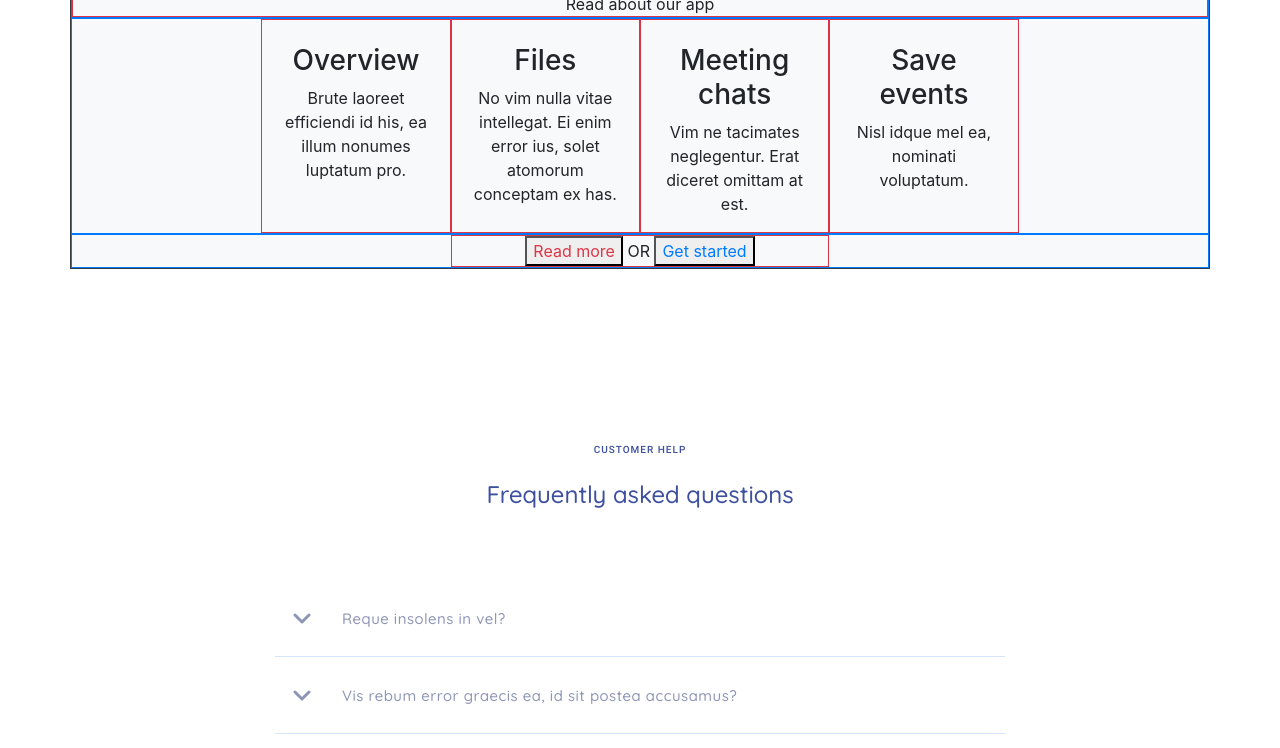
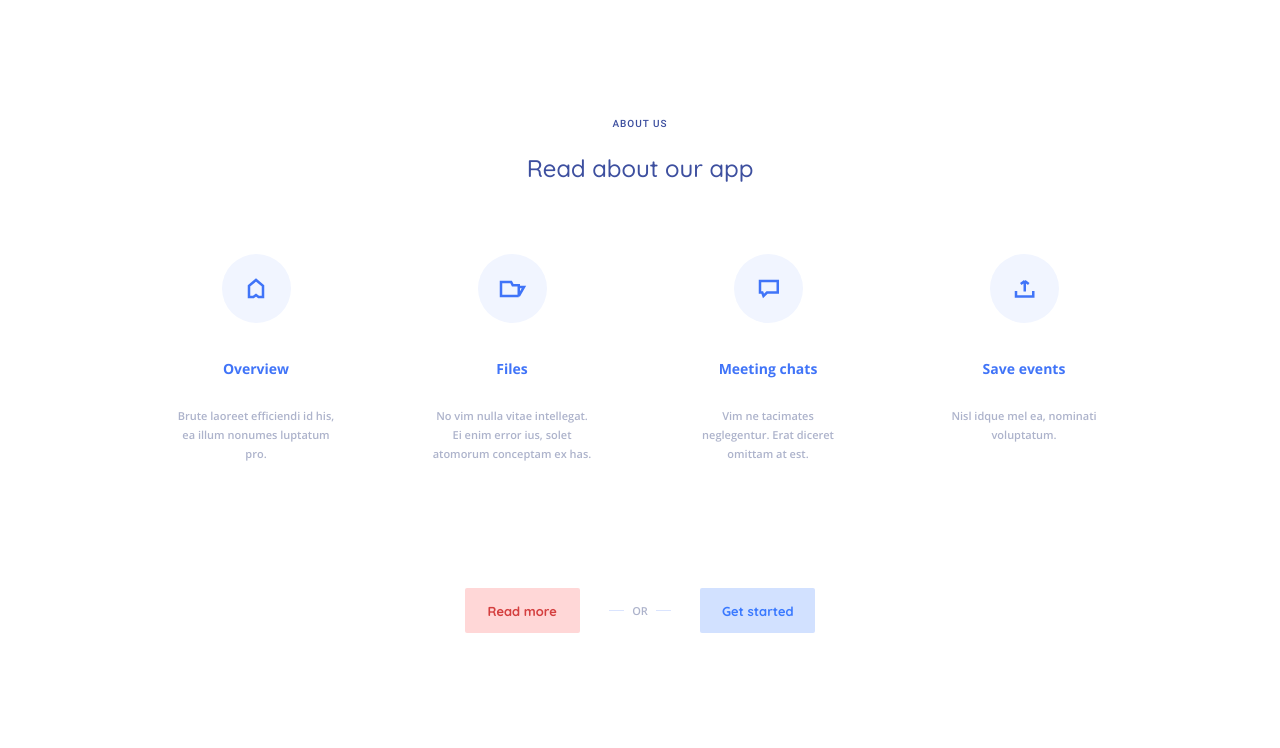
Before and after one commit to Ramashka-Luba/Bootstrap, a plain HTML site: page src/index.html in a window 1280 px wide. Shown: the part 57-805 px from the top of the page. Drawn offline with nearby package versions, Linux system fonts and the light colour scheme; files that its build step writes are made by us from their sources; files whose address does not match are found by name.

Commit message:
added about section

```diff
--- a/gulpfile.js
+++ b/gulpfile.js
@@ -60,12 +60,16 @@ const jsFiles = [
 
 // TASKS
 // объявляем функции под сборки (все пути относительные)
+
+//!!!!!!!!!!!!!!!!!!!!!!!!!
+//!!!!!!! Сделано для Deploy  проекта на GitHub pages
 var ghPages = require('gulp-gh-pages');
 
 gulp.task('deploy', function() {
   return gulp.src('./dist/**/*')
     .pipe(ghPages());
 });
+//!!!!!!!!!!!!!!!!!!!!!!!!!!
 
 // Локальный сервер
 function serve() {
--- a/src/assets/scss/style.scss
+++ b/src/assets/scss/style.scss
@@ -1,10 +1,14 @@
+@font-face {
+    font-family: "RobotoRegular";
+    src: url("./../fonts/Roboto-Regular.ttf") format("truetype");
+}
 @font-face {
     font-family: "RobotoMedium";
     src: url("./../fonts/Roboto-Medium.ttf") format("truetype");
 }
 @font-face {
-    font-family: "RobotoRegular";
-    src: url("./../fonts/Roboto-Regular.ttf") format("truetype");
+    font-family: "QuicksandRegular";
+    src: url("./../fonts/Quicksand-Regular.ttf") format("truetype");
 }
 @font-face {
     font-family: "QuicksandMedium";
@@ -14,17 +18,103 @@
     font-family: "QuicksandBold";
     src: url("./../fonts/Quicksand-Bold.ttf") format("truetype");
 }
+@font-face {
+    font-family: "OpenSansBold";
+    src: url("./../fonts/OpenSans-Bold.ttf") format("truetype");
+}
+@font-face {
+    font-family: "OpenSansSemiBold";
+    src: url("./../fonts/OpenSans-SemiBold.ttf") format("truetype");
+}
 
 
+//////////// features block ////////////
+///row1
+.about__wrapper {
+    background-image: url ("./..images/features/bg.jpg");
+    padding: 175px 0;
+    background-size: cover;
+}
+///row2
+.about__info {
+    margin: 0 33px;
+}
+.about__subtitle {
+    font-family: "OpenSansBold", sans-serif;
+    font-size: 14px;
+    line-height: 25px;
+    color: #4074F8;
+    margin: 33px 0 25px;
+}
+.about__text {
+    font-family: "OpenSansSemiBold", sans-serif;
+    font-size: 11px;
+    line-height: 19px;
+    color: #ADB3CB;
+    margin-bottom: 33px;
+}
+///row3
+.about__buttons {
+    margin-top: 92px;
+}
+.about__bottons-inner {
+    padding: 0;
+}
+.about__btn {
+    width: 115px;
+    height: 45px;
+    border-radius: 2px;
+}
+.btn {
+    font-family: "QuicksandBold";
+    font-size: 13px;
+    line-height: 16px;
+}
+.btn--red {
+    background-color: #FFD7D7;
+    color: #D43F3F;
+}
+.btn--blue {
+    background-color: #D2E1FF;
+    color: #3A79FF;
+}
+.text__betweem {
+    position: relative;
+    margin: 0 48px;
+    @media screen and (max-width: 400px) {
+        margin: 0 30px;
+    }
+    &::after {
+        content: "";
+        width: 15px;
+        height: 1px;
+        background-color: #DAE4FE;
+
+        position: absolute;
+        top: 50%;
+        right: 150%;
+    }
+    &::before {
+        content: "";
+        width: 15px;
+        height: 1px;
+        background-color: #DAE4FE;
+
+        position: absolute;
+        top: 50%;
+        left: 150%;
+    }
+}
+
+//////////// help block ////////////
+///row1
 .help {
     padding: 175px 0;
 }
-
 .title {
     color: #3D4F9F;
     margin-bottom: 68px;
 }
-
 .title__text {
     font-family: "RobotoMedium", sans-serif;
     font-size: 10px;
@@ -32,24 +122,20 @@
     letter-spacing: 1px;
     margin-bottom: 20px;
 }
-
 .title__slogan {
     font-family: "QuicksandMedium", sans-serif;
     font-size: 24px;
-
 }
-
+///row2
 .help__card {
     border: none !important;
     border-bottom: 1px solid #D8E3FE !important;
 }
-
 .help__card-header {
     background-color: transparent;
     padding: 17px 17px 15px;
     border: none !important;
 }
-
 .help__card-title {
     height: 45px;
     display: flex;
@@ -59,11 +145,9 @@
     font-size: 15px;
     letter-spacing: .5px;
 }
-
 .btn.focus, .btn:focus {
     box-shadow: none;
 }
-
 .help__card-btn {
     height: 12px;
     width: 20px;
@@ -71,24 +155,23 @@
     background-repeat: no-repeat;
     margin-right: 24px;
 }
-
 .help__card-btn.collapsed {
     background-image: url(../images/arrow.svg);
     background-repeat: no-repeat;
 }
-
 .help__card-btn.collapsed + .help__card-title-text {
     color: #8E96B7;
     font-family: "QuicksandMedium", sans-serif;
 }
-
 .help__card-body {
     display: flex;
     justify-content: space-between;
     align-items: flex-start;
     padding: 16px 10px 50px 72px;
+    @media screen and (max-width: 992px) {
+        flex-direction: column;
+    }
 }
-
 .help__card-text {
     font-family: "RobotoRegular", sans-serif;
     font-size: 14px;
@@ -97,7 +180,6 @@
     line-height: 1.9;
     margin-right: 60px;
 }
-
 .help__card-body-btn {
     height: 42px;
     min-width: 195px;
@@ -109,7 +191,6 @@
     margin-top: 5px;
     border-radius: 2px;
 }
-
 .help__card-body-btn:focus {
     outline: 1px solid transparent;
 }
--- a/src/index.html
+++ b/src/index.html
@@ -17,56 +17,58 @@
 
 
 
-    <!-- features block -->
-    <div class="features">
-        <div class="container text-center border border-dark bg-light">
-            <div class="row border border-primary">
-                <div class="col border border-danger">
-                    <h2>ABOUT US</h2>
-                    <span>Read about our app</span>
+    <!------------------- about block ------------------->
+    <div class="about">
+        <div class="about__wrapper">
+        <div class="container text-center">
+            <div class="row title">
+                <div class="col">
+                    <h2 class="title__text">ABOUT US</h2>
+                    <span class="title__slogan">Read about our app</span>
                 </div>
             </div>
-            <div class="row justify-content-center border border-primary">
-                <div class="col-7 col-sm-5 col-md-3 col-lg-2 border border-danger">
+            <div class="row justify-content-center">
+                <div class="about__info col-7 col-sm-5 col-md-3 col-lg-2">
+                    <div class="img-shape rounded-circle text-center">
+                        <img src="./assets/images/features/Overview.svg" alt="Overview Icon">
+                    </div>
+                    <h3 class="about__subtitle">Overview</h3>
+                    <p class="about__text">Brute laoreet efficiendi id his, ea illum nonumes luptatum pro.</p>
+                </div>
+                <div class="about__info col-7 col-sm-5 col-md-3 col-lg-2">
+                    <div class="img-shape rounded-circle ">
+                        <img src="./assets/images/features/Files.svg" alt="Files Icon">
+                    </div>
+                    <h3 class="about__subtitle">Files</h3>
+                    <p class="about__text">No vim nulla vitae intellegat. Ei enim error ius, solet atomorum conceptam ex has.</p>
+                </div>
+                <div class="about__info col-7 col-sm-5 col-md-3 col-lg-2">
                     <div class="img-shape rounded-circle">
-                        <img src="" alt="">
+                        <img src="./assets/images/features/Chats.svg" alt="Chats Icon">
                     </div>
-                    <h3>Overview</h3>
-                    <p>Brute laoreet efficiendi id his, ea illum nonumes luptatum pro.</p>
+                    <h3 class="about__subtitle">Meeting chats</h3>
+                    <p class="about__text">Vim ne tacimates neglegentur. Erat diceret omittam at est.</p>
                 </div>
-                <div class="col-7 col-sm-5 col-md-3 col-lg-2 border border-danger">
+                <div class="about__info col-7 col-sm-5 col-md-3 col-lg-2">
                     <div class="img-shape rounded-circle">
-                        <img src="" alt="">
+                        <img src="./assets/images/features/Save.svg" alt="Save Icon">
                     </div>
-                    <h3>Files</h3>
-                    <p>No vim nulla vitae intellegat. Ei enim error ius, solet atomorum conceptam ex has.</p>
-                </div>
-                <div class="col-7 col-sm-5 col-md-3 col-lg-2 border border-danger">
-                    <div class="img-shape rounded-circle">
-                        <img src="" alt="">
-                    </div>
-                    <h3>Meeting chats</h3>
-                    <p>Vim ne tacimates neglegentur. Erat diceret omittam at est.</p>
-                </div>
-                <div class="col-7 col-sm-5 col-md-3 col-lg-2 border border-danger">
-                    <div class="img-shape rounded-circle">
-                        <img src="" alt="">
-                    </div>
-                    <h3>Save events</h3>
-                    <p>Nisl idque mel ea, nominati voluptatum.</p>
+                    <h3 class="about__subtitle">Save events</h3>
+                    <p class="about__text">Nisl idque mel ea, nominati voluptatum.</p>
                 </div>
             </div>
-            <div class="row justify-content-center border border-primary">
-                <div class="col col-md-4 border border-danger">
-                    <button class="text-danger">Read more</button>
-                    <span>OR</span>
-                    <button class="text-primary">Get started</button>
+            <div class="row about__buttons justify-content-center">
+                <div class="col about__bottons-inner">
+                    <button class="about__btn btn btn--red">Read more</button>
+                    <span class="about__text text__betweem">OR</span>
+                    <button class="about__btn btn btn--blue">Get started</button>
                 </div>
             </div>
         </div>
     </div>
+    </div>
 
-    <!-- help block -->
+    <!------------------- help block ------------------->
     <div class="help">
         <div class=" container">
             <div class="row title text-center">
```
Also changed, not shown: dist/index.html (+38 -36 lines), dist/assets/css/style.min.css, dist/assets/images/features/Chats.svg (added), dist/assets/images/features/Files.svg (added), dist/assets/images/features/Overview.svg (added), dist/assets/images/features/Save.svg (added), dist/assets/images/features/bg.jpg (added), src/assets/images/features/Chats.svg (added), src/assets/images/features/Files.svg (added), src/assets/images/features/Overview.svg (added), src/assets/images/features/Save.svg (added), src/assets/images/features/bg.jpg (added), 3 other files.
